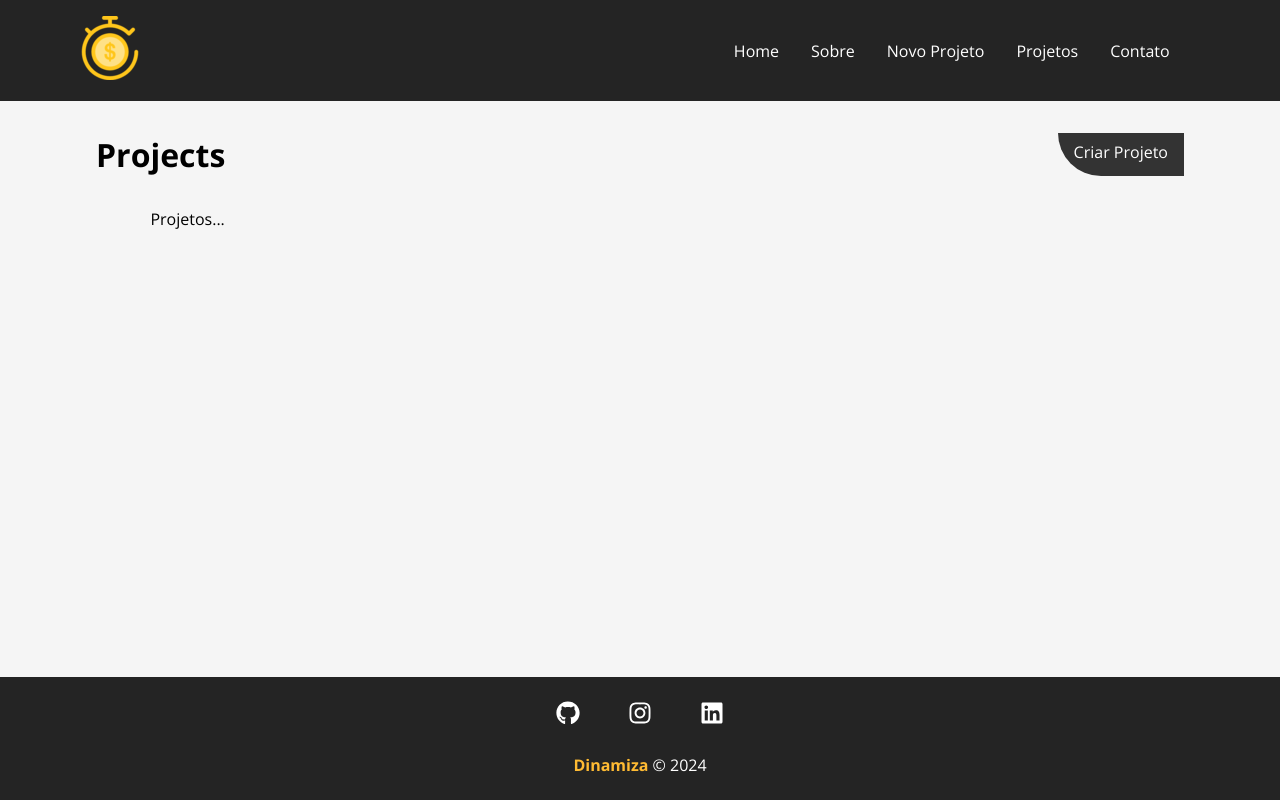
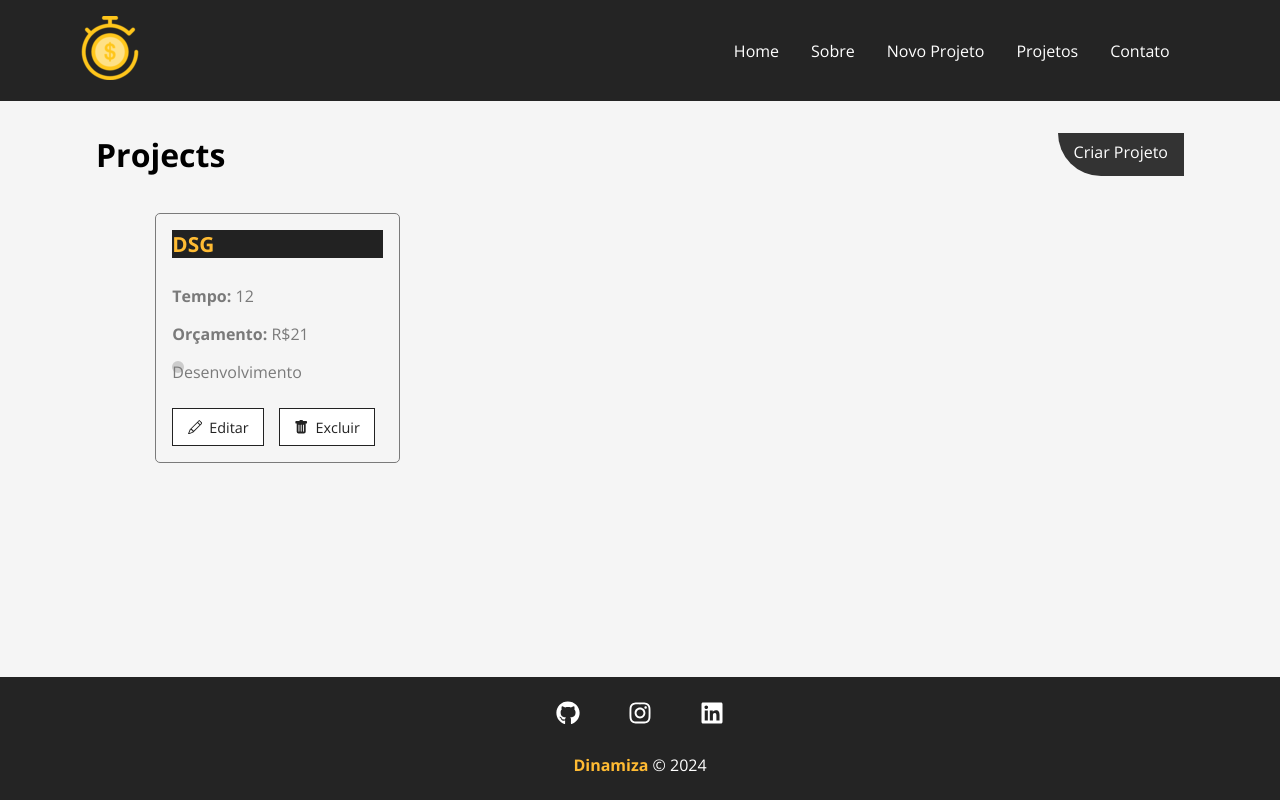
Before and after one commit to VictorDSGW/Dinamiza, a React (Create React App) app: page /projects in a window 1280 px wide. Built offline with nearby package versions, Linux system fonts and the light colour scheme; data requests are answered from the project's data file.

Commit message:
Projetos do banco de dados #1

```diff
--- a/db.json
+++ b/db.json
@@ -1,52 +1,9 @@
 {
   "projects": [
     {
-      "id": "d4f7",
+      "id": "c3a1",
       "name": "DSG",
-      "time": 0,
-      "budget": "21",
-      "category": {
-        "id": "6",
-        "name": "Portifólio"
-      },
-      "cost": 0,
-      "servises": []
-    },
-    {
-      "id": "5cdb",
-      "name": "DSG",
-      "time": 0,
-      "budget": "21",
-      "category": {
-        "id": "6",
-        "name": "Portifólio"
-      },
-      "cost": 0,
-      "servises": []
-    },
-    {
-      "id": "080e",
-      "name": "DSG",
-      "time": 0,
-      "budget": "21",
-      "category": {
-        "id": "2",
-        "name": "Desenvolvimento"
-      },
-      "cost": 0,
-      "servises": []
-    },
-    {
-      "id": "6256",
-      "name": "DSG",
-      "time": 0,
-      "cost": 0,
-      "servises": []
-    },
-    {
-      "id": "e982",
-      "name": "DSG",
-      "time": 0,
+      "time": 12,
       "budget": "21",
       "category": {
         "id": "2",
--- a/src/components/form/Input.js
+++ b/src/components/form/Input.js
@@ -5,6 +5,7 @@
     <div className={styles.form_control}>
       <label htmlFor={name}>{text}:</label>
       <input
+      required
        type={text}
        name={name}
        id={name}
--- a/src/components/layout/message.js
+++ b/src/components/layout/message.js
@@ -1,5 +1,5 @@
 import { useState, useEffect } from 'react'
-import styles from './message.module.css'
+import styles from './Message.module.css'
 
 function Message({ type, msg}) {
   const [visible, setVisible] = useState(false)
--- a/src/components/pages/Projects.js
+++ b/src/components/pages/Projects.js
@@ -1,15 +1,33 @@
 import { useLocation } from 'react-router-dom'
-import Message from '../layout/message'
+import { useState, useEffect } from 'react'
+import Message from '../layout/Message'
 import Container from '../layout/Container'
 import LinkButton from '../layout/LinkButton'
 import styles from './Projects.module.css'
+import ProjectCard from '../project/ProjectCard'
 
 function Projects() {
-  const location = useLocation()
-  let message = ''
+  const [projects, setProjects] = useState([]);
+
+  const location = useLocation();
+  let message = '';
   if (location.state) {
-    message = location.state.message
+    message = location.state.message;
   }
+
+  useEffect(() => {
+    fetch('http://localhost:5000/projects', {
+      method: 'GET',
+      headers: {
+        'Contant-Type': 'application/json'
+      },
+    })
+      .then((resp) => resp.json())
+      .then((data) => {
+        setProjects(data)
+      })
+      .catch((err) => console.log(err))
+  }, [])
 
   return (
     <div className={styles.project_container}>
@@ -19,7 +37,17 @@
       </div>
       {message && <Message type="success" msg={message} />}
       <Container customClass="start">
-        <p>Projetos...</p>
+        {projects.length > 0 &&
+          projects.map((project) => (
+            <ProjectCard
+             id={project.id}
+             name={project.name}
+             time={project.time}
+             budget={project.budget}
+             category={project.category?.name}
+             key={project.id}
+            />
+          ))}
       </Container>
     </div>
   )
--- /dev/null
+++ b/src/components/project/ProjectCard.js
@@ -0,0 +1,30 @@
+import {Link} from 'react-router-dom'
+import styles from './ProjectCard.module.css'
+import { BsPencil, BsFillTrashFill } from 'react-icons/bs'
+
+function ProjectCard({id, name, time, budget, category, handleRemove}) {
+  return (
+    <div className={styles.project_card}>
+      <h4>{name}</h4>
+      <p>
+        <span>Tempo:</span> {time}
+      </p>
+      <p>
+        <span>Orçamento:</span> R${budget}
+      </p>
+      <p className={styles.category_text}>
+        <span className={`${styles[category.toLowerCase()]}`}></span> {category}
+      </p>
+      <div className={styles.project_card_actions}>
+        <Link to="/">
+          <BsPencil /> Editar
+        </Link>
+        <button>
+          <BsFillTrashFill /> Excluir
+        </button>
+      </div>
+    </div>
+  )
+}
+
+export default ProjectCard
--- /dev/null
+++ b/src/components/project/ProjectCard.module.css
@@ -0,0 +1,94 @@
+.project_card {
+  padding: 1em;
+  border: 1px solid #7a7a7a;
+  border-radius: 5px;
+  width: 25%;
+  margin: 0.5%;
+}
+
+.project_card h4 {
+  background-color: #222;
+  color: var(--primary-color);
+  margin-bottom: 1.3em;
+  font-size: 1.3em;
+}
+
+.project_card p {
+  color: #7a7a7a;
+  margin-bottom: 1em;
+}
+
+.project_card p span {
+  font-weight: bold;
+}
+
+.category_text {
+  display: flex;
+  align-items: center;
+}
+
+.category_text {
+  display: inline-block;
+  width: 12px;
+  height: 12px;
+  border-radius: 50%;
+  background-color: #CCC;
+  margin-right: 5px;
+}
+
+.category_text .infra {
+  background-color: #ffaebc;
+}
+
+.category_text .desenvolvimento {
+  background-color: #a0e7e5;
+}
+
+.category_text .design {
+  background-color: #b4f8c8;
+}
+
+.category_text .planejamento {
+  background-color: #fbe7c6;
+}
+
+.category_text .freelance {
+  background-color: #e7c7a0;
+}
+
+.category_text .portifólio {
+  background-color: #aaa0e7;
+}
+
+.project_card_actions {
+  margin-top: 1.2em;
+  display: flex;
+  align-items: center;
+}
+
+.project_card_actions a,
+.project_card_actions button {
+  text-decoration: none;
+  border: none;
+  background-color: #fff;
+  color: #222;
+  font-size: .9em;
+  padding: .6em 1em;
+  margin-right: 1em;
+  cursor: pointer;
+  border: 1px solid #222;
+  display: flex;
+  align-items: center;
+  justify-content: center;
+  transition: .5s;
+}
+
+.project_card_actions svg {
+  margin-right: .5em;
+}
+
+.project_card_actions a:hover,
+.project_card_actions button:hover {
+  background-color: #222;
+  color: var(--primary-color);
+}
```
